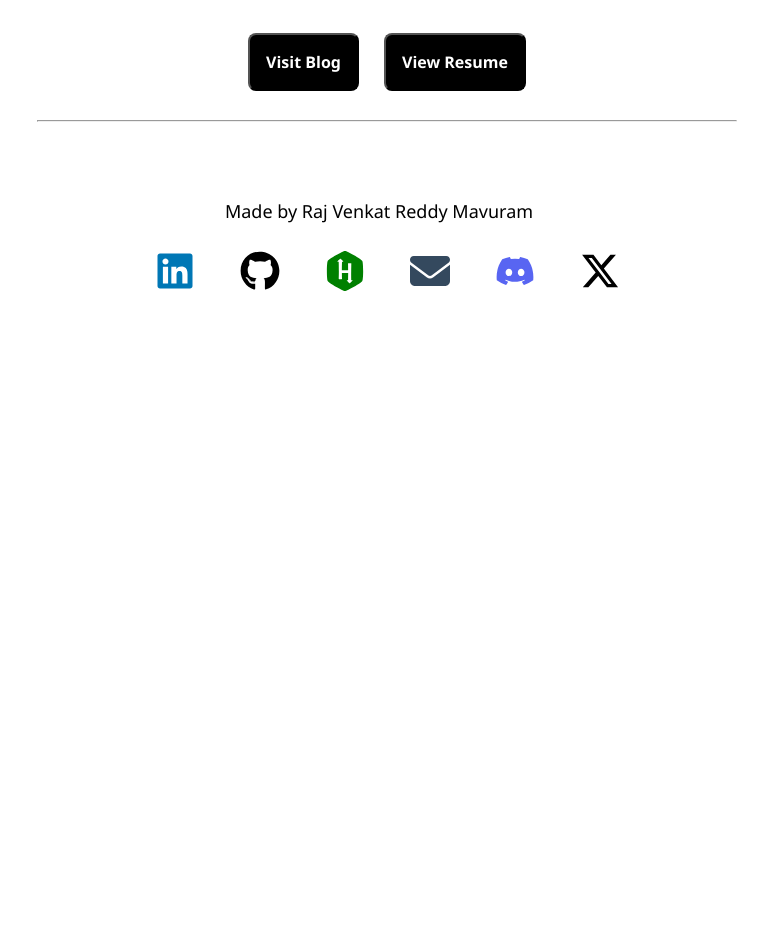
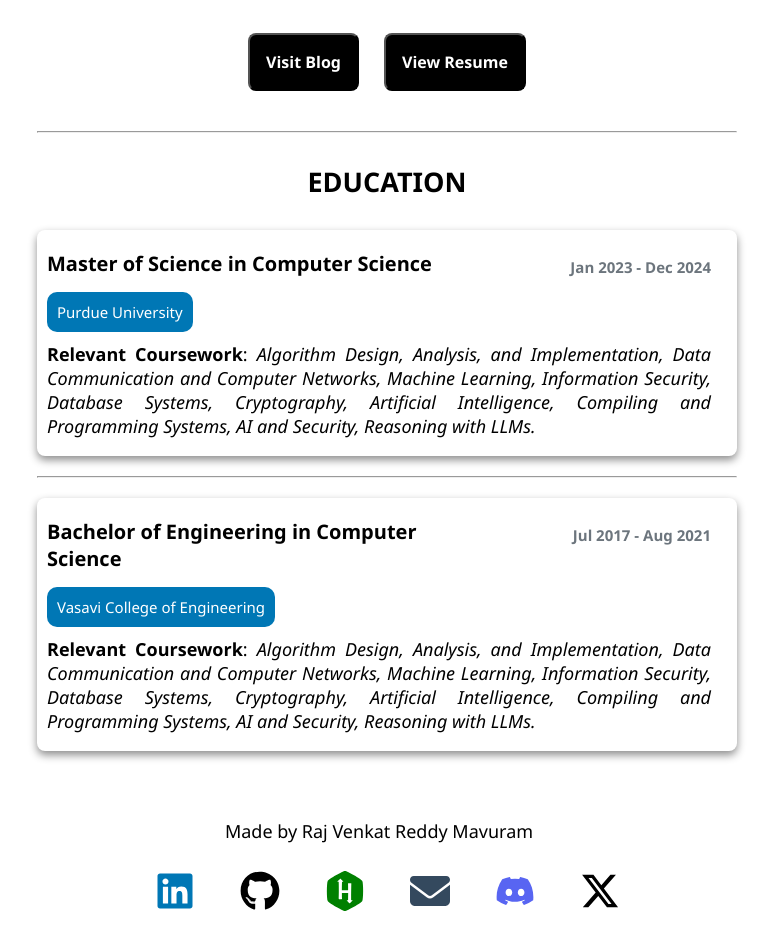
Before and after one commit to RajVenkat20/blog-app, a React (Create React App) app: page /about in a window 1280 px wide. Shown: the part 1000-1950 px from the top of the page, without its empty margins (253-1026 px from the left). Before the commit the page ends 1352 px from the top, so only its background shows below. Built offline with nearby package versions, Linux system fonts and the light colour scheme; no server answers.

Commit message:
Added code for Education section

```diff
--- a/public/index.html
+++ b/public/index.html
@@ -24,7 +24,7 @@
       work correctly both with client-side routing and a non-root public URL.
       Learn how to configure a non-root public URL by running `npm run build`.
     -->
-    <title>Blog</title>
+    <title>Raj Venkat Reddy Mavuram</title>
   </head>
   <body>
     <noscript>You need to enable JavaScript to run this app.</noscript>
--- a/src/App.css
+++ b/src/App.css
@@ -272,3 +272,78 @@ input, textarea {
 .about-buttons:hover{
   transform: scale(1.2)
 }
+
+.sectionName {
+  margin-top: 30px;
+  margin-bottom: 30px;
+  text-align: center;
+}
+
+.outermost-div {
+
+  border-radius: 8px;
+  transition: transform 0.3s ease, box-shadow 0.3s ease;
+  box-shadow: 0px 4px 8px rgba(0, 0, 0, 0.45);
+}
+
+.outermost-div:hover {
+  transform: scale(1.05);
+
+}
+
+/* Style for the second div element */
+.second-div {
+  display: flex;
+  justify-content: space-between;
+  padding-left: 10px;
+  padding-right: 10px;
+}
+
+hr {
+  margin-top: 20px;
+  margin-bottom: 20px;
+}
+
+.column {
+  width: 48%;
+}
+
+.left-column {
+  font-size: 20px;
+  text-align: left;
+  width: 85%;
+}
+
+.right-column {
+  color: #6C757D;
+  font-weight: bold;
+  text-align: right;
+}
+
+.right-column p {
+  margin-top: 27px;
+  font-size: 15px;
+}
+
+/* Style for the coursework section */
+.coursework {
+  padding-left: 10px;
+  padding-right: 10px;
+  text-align: justify;
+}
+
+.univName {
+  background-color: #0077B5;
+  color: white;
+  border-radius: 10px;
+  padding: 10px;
+  font-size: 15px;
+  margin-top: 125px;
+  transition: background-color 0.5s ease, transform 0.3s ease;
+}
+
+.univName:hover {
+  background-color: #fff;
+  color: #000000;
+  border: 2px solid #0077B5;
+}
--- a/src/components/Education.js
+++ b/src/components/Education.js
@@ -1,5 +1,23 @@
-const Education = () => {
+const Education = ({ degree, university, yearRange, coursework }) => {
+    return (
+      <>
+        <div class="outermost-div">
+          <div class="second-div">
+            <div class="column left-column">
+              <p><b>{degree} <br/></b></p>
+              <span className="univName">{university}</span>
+            </div>
+            <div class="column right-column">
+              <p>{yearRange}</p>
+            </div>
+          </div>
+          <div class="coursework">
+            <p><b>Relevant Coursework</b>: <span style={{ fontStyle: 'italic' }}>{coursework}</span></p>
+          </div>
+        </div>
 
+      </>
+    );
 }
 
 export default Education;
--- a/src/pages/About.js
+++ b/src/pages/About.js
@@ -38,7 +38,18 @@ const About = () => {
             <button className="btnAnimation about-buttons" onClick={viewResume}>View Resume</button>
         </div>
         <hr/>
-
+        <h2 className="sectionName"> EDUCATION</h2>
+        <Education
+                  degree="Master of Science in Computer Science"
+                  university="Purdue University"
+                  yearRange="Jan 2023 - Dec 2024"
+                  coursework="Algorithm Design, Analysis, and Implementation, Data Communication and Computer Networks, Machine Learning, Information Security, Database Systems, Cryptography, Artificial Intelligence, Compiling and Programming Systems, AI and Security, Reasoning with LLMs."/>
+        <hr />
+        <Education
+                  degree="Bachelor of Engineering in Computer Science"
+                  university="Vasavi College of Engineering"
+                  yearRange="Jul 2017 - Aug 2021"
+                  coursework="Algorithm Design, Analysis, and Implementation, Data Communication and Computer Networks, Machine Learning, Information Security, Database Systems, Cryptography, Artificial Intelligence, Compiling and Programming Systems, AI and Security, Reasoning with LLMs."/>
         <SocialMedia />
         </>
     );
```
